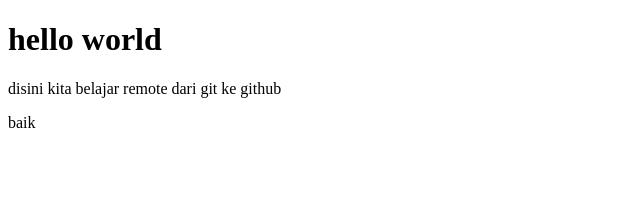
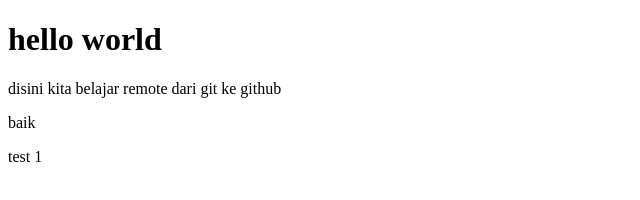
Before and after one commit to kabureneo/test-git-2, a plain HTML site: page index.html in a window 1280 px wide. Shown: the full height of the page, 0-640 px from the left. Drawn offline with Linux system fonts and the light colour scheme.

Commit message:
menaruh paraf uji coba

```diff
--- a/index.html
+++ b/index.html
@@ -9,5 +9,8 @@
     <h1>hello world</h1>
     <p>disini kita belajar remote dari git ke github</p>
     <p>baik</p>
+
+    <!-- membuat prototype git remote branch -->
+    <p>test 1</p>
 </body>
 </html>
```
